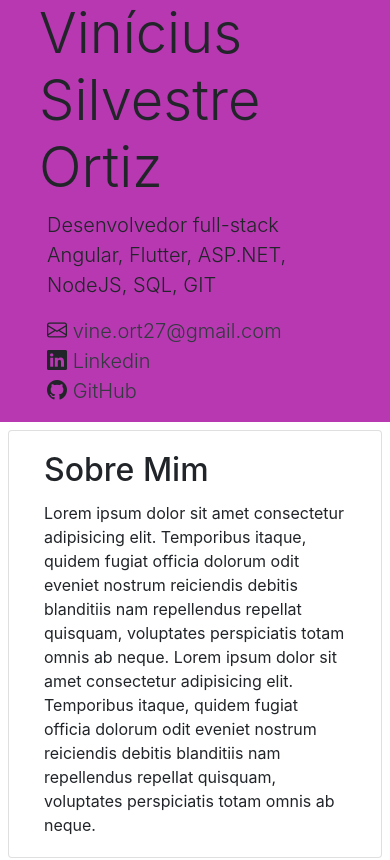
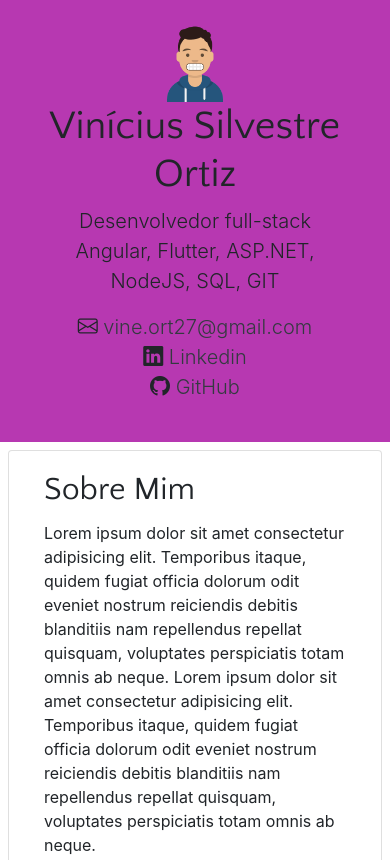
Before and after one commit to ViSilvester/Portfolio, a plain HTML site: page index.html in a window 390 px wide. Shown: the top 860 px of the page. Drawn offline with nearby package versions, Linux system fonts and the light colour scheme.

Commit message:
responsividade

```diff
--- a/index.html
+++ b/index.html
@@ -33,11 +33,12 @@
 </head>
 
 <body class=" container-flex ">
-    <div class="px-4 bg-primary bg-image">
+    <div class="px-4 bg-primary">
         <div class="container">
-            <div class="row">
-                <div class="col-sm align-self-center">
-                    <h1 class="display-4">Vinícius Silvestre Ortiz</h1>
+            <div class="row ">
+                <!-- paisagem -->
+                <div class="col-sm ml-4 d-none d-md-block align-self-center justify-content-center">
+                    <h1>Vinícius Silvestre Ortiz</h1>
                     <p class="lead mx-2">
                         Desenvolvedor full-stack
                         <br>
@@ -56,9 +57,36 @@
                         <br>
                     </p>
                 </div>
+                <!-- retrato -->
+                <div class="col-sm d-md-none d-sm-block px-4 py-4 align-self-center text-center">
+                    <div class="d-flex allign-content-center">
+                        <div>
+                            <img class="fluid-image w-25 " style="height: auto;" src="assets/avatar.png" alt="Vinicius">
+                        </div>
+                    </div>
+                    <h1>Vinícius Silvestre Ortiz</h1>
+                    <p class="lead mx-2">
+                        Desenvolvedor full-stack
+                        <br>
+                        Angular, Flutter, ASP.NET, NodeJS, SQL, GIT
+                    </p>
+                    <p class="text-center lead mx-2">
+                        <i class="bi bi-envelope"></i>
+                        <a class="text-dark" href="mailto:vine.ort27@gmail.com">vine.ort27@gmail.com</a>
+                        <br>
+                        <i class="bi bi-linkedin"></i>
+                        <a class="text-dark" href="https://www.linkedin.com/in/vinicius-silvestre-3a2b35152/"
+                            target="_blank">Linkedin</a>
+                        <br>
+                        <i class="bi bi-github"></i>
+                        <a class="text-dark" href="https://github.com/ViSilvester">GitHub</a>
+                        <br>
+                    </p>
+                </div>
+                <!-- paisagem -->
                 <div class="col-sm px-4 align-self-end d-none d-md-block">
-                    <div class="row align-content-center">
-                        <img style="height: auto;" src="assets/avatar.png" alt="Vinicius">
+                    <div class="d-flex justify-content-center">
+                        <img class="w-75" src="assets/avatar.png" alt="Vinicius">
                     </div>
                 </div>
             </div>
@@ -73,12 +101,14 @@
                         Lorem ipsum dolor sit amet consectetur adipisicing elit. Temporibus itaque,
                         quidem fugiat officia
                         dolorum
-                        odit eveniet nostrum reiciendis debitis blanditiis nam repellendus repellat quisquam, voluptates
+                        odit eveniet nostrum reiciendis debitis blanditiis nam repellendus repellat quisquam,
+                        voluptates
                         perspiciatis totam omnis ab neque.
                         Lorem ipsum dolor sit amet consectetur adipisicing elit. Temporibus itaque,
                         quidem fugiat officia
                         dolorum
-                        odit eveniet nostrum reiciendis debitis blanditiis nam repellendus repellat quisquam, voluptates
+                        odit eveniet nostrum reiciendis debitis blanditiis nam repellendus repellat quisquam,
+                        voluptates
                         perspiciatis totam omnis ab neque.
                     </p>
                 </div>
@@ -90,10 +120,12 @@
                         Lorem ipsum dolor sit amet consectetur adipisicing elit. Temporibus itaque,
                         quidem fugiat officia
                         dolorum
-                        odit eveniet nostrum reiciendis debitis blanditiis nam repellendus repellat quisquam, voluptates
+                        odit eveniet nostrum reiciendis debitis blanditiis nam repellendus repellat quisquam,
+                        voluptates
                         perspiciatis totam omnis ab neque.
                         Lorem ipsum dolor sit amet consectetur adipisicing elit. Atque reiciendis distinctio cum nam
-                        impedit nostrum cupiditate! Similique ea impedit cum aspernatur, rem repellat, officia sapiente
+                        impedit nostrum cupiditate! Similique ea impedit cum aspernatur, rem repellat, officia
+                        sapiente
                         ut minus eaque numquam saepe.
                     </p>
                 </div>
@@ -117,7 +149,8 @@
                                         alt="First slide">
                                     <div class="carousel-caption d-none d-md-block">
                                         <h5>My Caption Title (1st Image)</h5>
-                                        <p>The whole caption will only show up if the screen is at least medium size.
+                                        <p>The whole caption will only show up if the screen is at least medium
+                                            size.
                                         </p>
                                     </div>
                                 </div>
```
Also changed, not shown: main.css.
